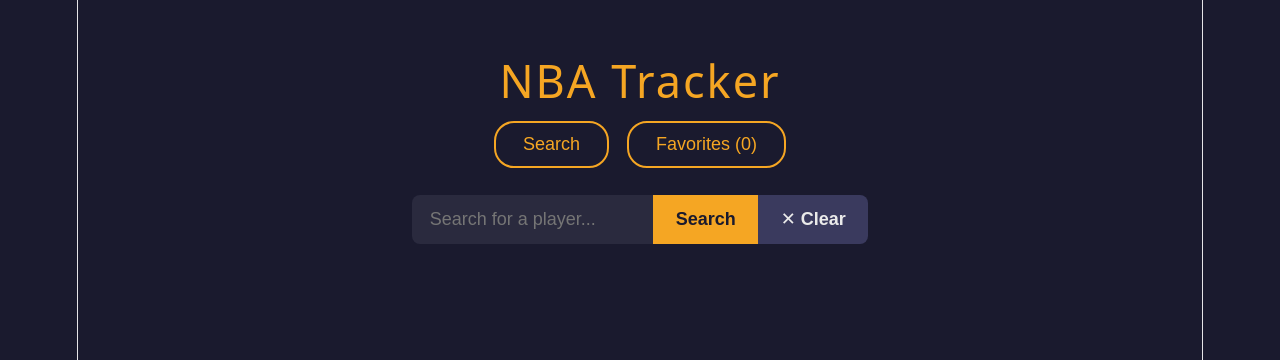
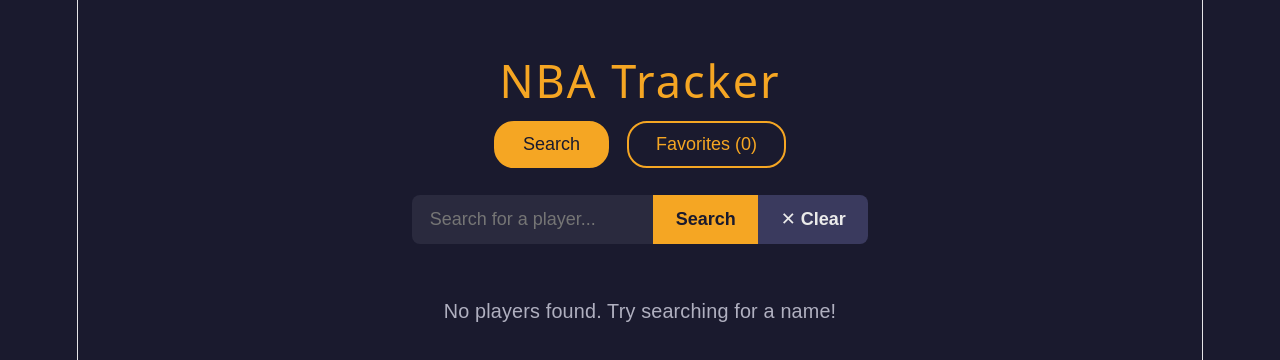
Before and after one commit to zanealadi/nba-tracker, a React (Vite) app in the folder frontend/: page / in a window 1280 px wide. Shown: the top 360 px of the page. Built offline with nearby package versions, Linux system fonts and the light colour scheme.

Commit message:
added highlighted navigation tabs as well as empty search and favorites messages

```diff
--- a/frontend/src/App.css
+++ b/frontend/src/App.css
@@ -191,6 +191,11 @@ nav button:hover {
   color: #1a1a2e;
 }
 
+nav button.active {
+  background-color: #f5a623;
+  color: #1a1a2e;
+}
+
 .search-bar button:last-child {
   border-radius: 0 8px 8px 0;
   background-color: #3a3a5e;
@@ -217,3 +222,10 @@ nav button:hover {
   background-color: #f5a623;
   color: #1a1a2e;
 }
+
+.empty-state {
+  text-align: center;
+  color: #b0b0c0;
+  font-size: 1.1rem;
+  margin-top: 3rem;
+}
--- a/frontend/src/App.jsx
+++ b/frontend/src/App.jsx
@@ -68,8 +68,13 @@ function App() {
     <div className="App">
       <h1>NBA Tracker</h1>
       <nav>
-        <button onClick={() => setCurrentPage('search')}>Search</button>
-        <button onClick={() => setCurrentPage('favorites')}>
+        <button
+          className={currentPage === 'search' ? 'active' : ''}
+          onClick={() => setCurrentPage('search')}
+        >Search</button>
+        <button
+          className={currentPage === 'favorites' ? 'active' : ''}
+          onClick={() => setCurrentPage('favorites')}>
           Favorites ({favoritedMap.size})
         </button>
       </nav>
@@ -89,6 +94,7 @@ function App() {
               />
             ))
           )}
+          {players.length === 0 && <p className="empty-state">No players found. Try searching for a name!</p>}
         </div>
       ) : (
       <FavoritesPage
@@ -96,7 +102,6 @@ function App() {
         onFavoriteToggle={handleFavoriteToggle}
       />
       )}
-
     </div>
   )
 }
--- a/frontend/src/components/FavoritesPage.jsx
+++ b/frontend/src/components/FavoritesPage.jsx
@@ -19,6 +19,7 @@ function FavoritesPage({favoritedMap, onFavoriteToggle}) {
         {favorites.map(player => (
             <FavoriteCard key={player.id} player={player} favoritedMap={favoritedMap} onFavoriteToggle={onFavoriteToggle}/>
         ))}
+        {favorites.length === 0 && <p className="empty-state">No favorites yet! Search for players to add them.</p>}
         </div>
     )
 }
```
